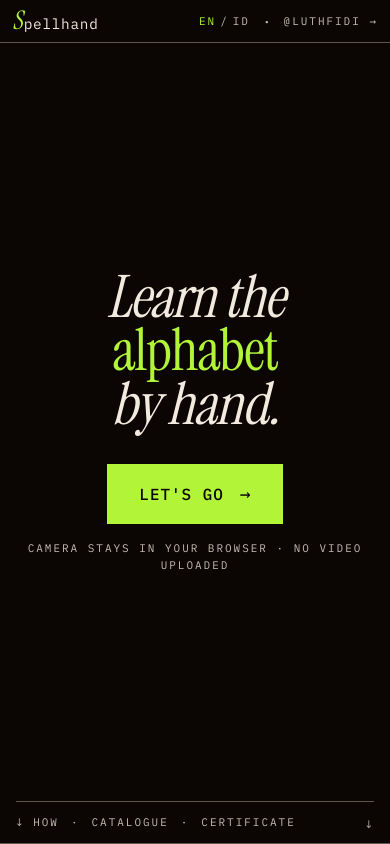
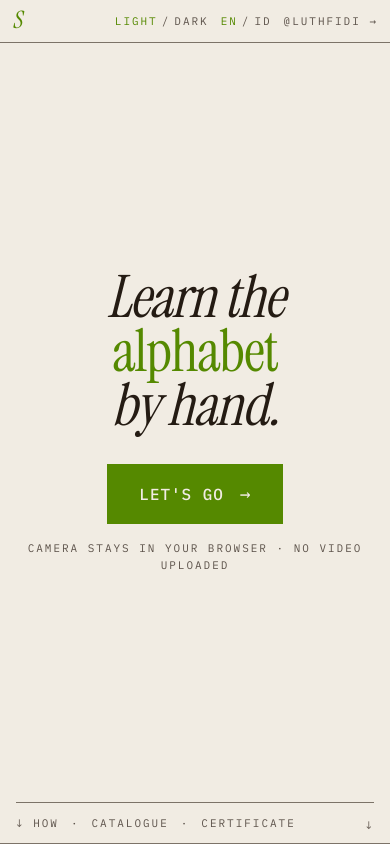
Before and after one commit to luthfidi/spellhand, a Next.js app: page / in a window 390 px wide. Shown: the top 844 px of the page. Built offline with nearby package versions, Linux system fonts and the light colour scheme; no server answers.

Commit message:
feat: add light mode and clean responsivities

```diff
--- a/app/_stages/challenge-stage.tsx
+++ b/app/_stages/challenge-stage.tsx
@@ -10,6 +10,7 @@ import { CameraGate } from "@/components/camera/camera-gate";
 import { SubCheckPanel } from "@/components/debug/sub-check-panel";
 import { ConfidenceDisplay } from "@/components/feedback/confidence-display";
 import { LockedRing } from "@/components/feedback/locked-ring";
+import { LocaleToggle } from "@/components/locale-toggle";
 import { LetterGlyph } from "@/components/specimen/letter-glyph";
 import { SpellhandMark } from "@/components/marks/spellhand-mark";
 import { useHandLandmarker } from "@/lib/mediapipe/use-hand-landmarker";
@@ -177,7 +178,13 @@ export function ChallengeStage({
           <span className="caption">
             {t("word_label", { current: pad2(wordIndex + 1), total: pad2(CHALLENGE.words.length) })}
           </span>
-          <span className="caption-acid">{t("challenge_label")}</span>
+          {/* Language stays reachable mid-challenge (English hints); the
+              CHALLENGE mode tag is decorative, so it drops off on phones. */}
+          <div className="flex items-center gap-3">
+            <span className="caption-acid hidden sm:inline">{t("challenge_label")}</span>
+            <span aria-hidden className="hidden text-bone-3 sm:inline">·</span>
+            <LocaleToggle />
+          </div>
         </div>
       </header>
 
@@ -198,6 +205,7 @@ export function ChallengeStage({
         </div>
 
         <div
+          data-theme="dark"
           className={cn(
             "relative overflow-hidden bg-black",
             hand === "right" ? "lg:order-2" : "lg:order-1",
--- a/app/_stages/hero-stage.tsx
+++ b/app/_stages/hero-stage.tsx
@@ -6,6 +6,7 @@ import { useTranslations } from "next-intl";
 import { SpellhandMark } from "@/components/marks/spellhand-mark";
 import { SpecimenSheet } from "@/components/specimen/specimen-sheet";
 import { LocaleToggle } from "@/components/locale-toggle";
+import { ThemeToggle } from "@/components/theme-toggle";
 import { STAGE_MOTION } from "./stage-motion";
 
 export function HeroStage() {
@@ -20,15 +21,23 @@ export function HeroStage() {
       {/* Edition strip */}
       <div className="ruled-b">
         <div className="mx-auto flex max-w-6xl items-center justify-between px-3 py-2 sm:px-6">
-          <SpellhandMark />
+          {/* Compact "S" on phones reclaims the width the toggles need. */}
+          <span className="sm:hidden">
+            <SpellhandMark compact />
+          </span>
+          <span className="hidden sm:inline-flex">
+            <SpellhandMark />
+          </span>
           <m.div
             initial={{ opacity: 0, x: 8 }}
             animate={{ opacity: 1, x: 0 }}
             transition={{ delay: 1.1, duration: 0.5 }}
             className="flex items-center gap-3 sm:gap-4"
           >
+            <ThemeToggle />
+            <span aria-hidden className="hidden text-bone-3 sm:inline">·</span>
             <LocaleToggle />
-            <span aria-hidden className="text-bone-3">·</span>
+            <span aria-hidden className="hidden text-bone-3 sm:inline">·</span>
             <a
               href="https://github.com/luthfidi"
               target="_blank"
--- a/app/_stages/play-stage.tsx
+++ b/app/_stages/play-stage.tsx
@@ -193,17 +193,25 @@ export function PlayStage({
       <SubCheckPanel target={targetLetter} subChecks={subChecks} confidence={confidence} />
 
       <header className="ruled-b sticky top-0 z-30 bg-ink/85 backdrop-blur-sm">
-        <div className="mx-auto grid h-12 max-w-6xl grid-cols-3 items-center px-4 sm:px-6">
-          <button onClick={onBack} className="caption justify-self-start hover:text-acid">
+        {/* justify-between (not a 3-col grid): the centred WORD/level group can
+            be wider than a third of the bar on mobile, so equal columns made it
+            collide with BACK / the toggle. Natural widths + space-between keeps
+            it visually centred (BACK ≈ the toggle) without overlap. */}
+        <div className="mx-auto flex h-12 max-w-6xl items-center justify-between px-4 sm:px-6">
+          <button onClick={onBack} className="caption hover:text-acid">
             {t("back")}
           </button>
-          <div className="flex items-center justify-center gap-2 justify-self-center">
+          <div className="flex items-center gap-2">
             <span className="caption">
               {t("word_label", { current: pad2(wordIndex + 1), total: pad2(level.words.length) })}
             </span>
             <span className="caption text-bone-3">L{level.number}</span>
           </div>
-          <LocaleToggle className="justify-self-end" />
+          {/* Theme lives only on the menu screens (Home / Levels) — during a
+              drill the language toggle is what matters (a learner who can't read
+              the English hints needs to switch mid-play), and keeping it alone
+              avoids the navbar colliding with the centred WORD / level on mobile. */}
+          <LocaleToggle />
         </div>
       </header>
 
@@ -224,6 +232,7 @@ export function PlayStage({
         </div>
 
         <div
+          data-theme="dark"
           className={cn(
             "relative overflow-hidden bg-black",
             hand === "right" ? "lg:order-2" : "lg:order-1",
--- a/app/globals.css
+++ b/app/globals.css
@@ -36,6 +36,77 @@
 @layer base {
   :root {
     color-scheme: dark;
+    /* Reference hand art is black line-work; on dark we invert it to warm
+       off-white. The light theme overrides this to keep it dark on cream. */
+    --img-reference-filter: invert(0.97) sepia(0.08) saturate(0.4);
+  }
+
+  /* Light mode — same warm editorial language as dark: a soft "paper" canvas
+     (toned down from pure cream so it's easy on the eyes), warm near-black
+     text, a deeper lime, and a dark reference filter. Tokens are semantic
+     (ink = canvas, bone = text), so flipping them cascades through every
+     utility without touching components.
+
+     Reached two ways:
+       1. No explicit choice → follow the device (:root:not([data-theme])).
+       2. User picked Light  → [data-theme="light"] overrides the device.
+     The [data-theme] selectors are element-level (not :root-only) on purpose:
+     the camera region opts back into dark via [data-theme="dark"] regardless
+     of the page theme, since it always shows a dark video feed. */
+  @media (prefers-color-scheme: light) {
+    :root:not([data-theme]) {
+      color-scheme: light;
+      --color-ink: oklch(0.945 0.013 85);
+      --color-ink-2: oklch(0.91 0.014 85);
+      --color-ink-3: oklch(0.875 0.016 85);
+      --color-rule: oklch(0.56 0.020 70);
+      --color-rule-soft: oklch(0.72 0.016 65);
+      --color-bone: oklch(0.23 0.020 60);
+      --color-bone-2: oklch(0.33 0.022 60);
+      --color-bone-3: oklch(0.45 0.018 65);
+      --color-acid: oklch(0.57 0.165 130);
+      --color-acid-dim: oklch(0.72 0.130 128);
+      --color-blood: oklch(0.55 0.205 25);
+      --color-amber: oklch(0.66 0.150 75);
+      --img-reference-filter: invert(0.1) sepia(0.12) saturate(0.6);
+    }
+  }
+
+  [data-theme="light"] {
+    color-scheme: light;
+    --color-ink: oklch(0.945 0.013 85);
+    --color-ink-2: oklch(0.91 0.014 85);
+    --color-ink-3: oklch(0.875 0.016 85);
+    --color-rule: oklch(0.56 0.020 70);
+    --color-rule-soft: oklch(0.72 0.016 65);
+    --color-bone: oklch(0.23 0.020 60);
+    --color-bone-2: oklch(0.33 0.022 60);
+    --color-bone-3: oklch(0.45 0.018 65);
+    --color-acid: oklch(0.57 0.165 130);
+    --color-acid-dim: oklch(0.72 0.130 128);
+    --color-blood: oklch(0.55 0.205 25);
+    --color-amber: oklch(0.66 0.150 75);
+    --img-reference-filter: invert(0.1) sepia(0.12) saturate(0.6);
+  }
+
+  /* Force dark tokens — used on the camera region so its overlays stay legible
+     over the (always-dark) video feed, and on <html> when the user picks Dark
+     while their device prefers light. Mirrors the @theme dark defaults. */
+  [data-theme="dark"] {
+    color-scheme: dark;
+    --color-ink: oklch(0.13 0.012 60);
+    --color-ink-2: oklch(0.17 0.015 60);
+    --color-ink-3: oklch(0.21 0.018 60);
+    --color-rule: oklch(0.46 0.018 70);
+    --color-rule-soft: oklch(0.36 0.015 65);
+    --color-bone: oklch(0.94 0.018 80);
+    --color-bone-2: oklch(0.88 0.020 80);
+    --color-bone-3: oklch(0.80 0.015 75);
+    --color-acid: oklch(0.89 0.215 128);
+    --color-acid-dim: oklch(0.65 0.155 128);
+    --color-blood: oklch(0.66 0.205 25);
+    --color-amber: oklch(0.80 0.155 80);
+    --img-reference-filter: invert(0.97) sepia(0.08) saturate(0.4);
   }
 
   html,
--- a/app/layout.tsx
+++ b/app/layout.tsx
@@ -1,7 +1,9 @@
 import type { Metadata, Viewport } from "next";
 import { Instrument_Serif, IBM_Plex_Mono } from "next/font/google";
+import { cookies } from "next/headers";
 import { NextIntlClientProvider } from "next-intl";
 import { getLocale, getMessages, getTranslations } from "next-intl/server";
+import { THEME_COOKIE, isTheme } from "@/lib/theme";
 import { ErrorBoundary } from "@/components/error-boundary";
 import { MotionProvider } from "@/components/motion-provider";
 import { ServiceWorkerRegister } from "@/components/service-worker-register";
@@ -52,8 +54,11 @@ export async function generateMetadata(): Promise<Metadata> {
 }
 
 export const viewport: Viewport = {
-  themeColor: "#1a1612",
-  colorScheme: "dark",
+  themeColor: [
+    { media: "(prefers-color-scheme: dark)", color: "#1a1612" },
+    { media: "(prefers-color-scheme: light)", color: "#f5f0e6" },
+  ],
+  colorScheme: "light dark",
   width: "device-width",
   initialScale: 1,
 };
@@ -65,9 +70,15 @@ export default async function RootLayout({
 }) {
   const locale = await getLocale();
   const messages = await getMessages();
+  const themeCookie = (await cookies()).get(THEME_COOKIE)?.value;
+  const theme = isTheme(themeCookie) ? themeCookie : undefined;
 
   return (
-    <html lang={locale} className={`${display.variable} ${mono.variable}`}>
+    <html
+      lang={locale}
+      className={`${display.variable} ${mono.variable}`}
+      data-theme={theme}
+    >
       <head>
         {/* MediaPipe model + WASM live on these CDNs. Establishing the TLS
             handshake early shaves ~100–300ms off the first /play visit. */}
--- a/app/practice/[letter]/practice-session.tsx
+++ b/app/practice/[letter]/practice-session.tsx
@@ -14,6 +14,7 @@ import { LockedRing } from "@/components/feedback/locked-ring";
 import { LetterGlyph } from "@/components/specimen/letter-glyph";
 import { LetterImage } from "@/components/reference/letter-image";
 import { SpellhandMark } from "@/components/marks/spellhand-mark";
+import { LocaleToggle } from "@/components/locale-toggle";
 import { useHandLandmarker } from "@/lib/mediapipe/use-hand-landmarker";
 import { useHandPreference } from "@/lib/hooks/use-hand-preference";
 import { classifyAgainstTarget } from "@/lib/recognition/classify";
@@ -106,18 +107,30 @@ export function PracticeSession({ meta }: { meta: LetterMeta }) {
       {/* Compact header — wordmark + NATO + hand toggle + end */}
       <header className="ruled-b sticky top-0 z-30 bg-ink/85 backdrop-blur-sm">
         <div className="mx-auto flex h-12 max-w-6xl items-center justify-between px-4 sm:px-6">
-          <SpellhandMark href="/" />
-          <span className="caption">
+          {/* Compact "S" on phones — the count + controls need the width. */}
+          <span className="sm:hidden">
+            <SpellhandMark href="/" compact />
+          </span>
+          <span className="hidden sm:inline-flex">
+            <SpellhandMark href="/" />
+          </span>
+          {/* Drop the NATO word on phones (locale-neutral short form) so the
+              language toggle + END fit. Full count returns at sm+. */}
+          <span className="caption sm:hidden">§ {pad2(meta.index)} / 24</span>
+          <span className="caption hidden sm:inline">
             {t("header_count", { index: pad2(meta.index), nato: meta.nato.toUpperCase() })}
           </span>
           <div className="flex items-center gap-3 sm:gap-5">
+            {/* Hidden on phones to keep the bar from overflowing; the hand
+                preference is still adjustable from the Levels modal. */}
             <button
               onClick={() => setHand(hand === "right" ? "left" : "right")}
-              className="caption hover:text-acid"
+              className="caption hidden hover:text-acid sm:inline"
               aria-label={t("toggle_hand_label")}
             >
               {hand === "right" ? t("right_handed") : t("left_handed")}
             </button>
+            <LocaleToggle />
             <Link href="/" className="caption hover:text-acid">
               {t("end")}
             </Link>
@@ -139,6 +152,7 @@ export function PracticeSession({ meta }: { meta: LetterMeta }) {
 
         {/* Camera */}
         <div
+          data-theme="dark"
           className={cn(
             "relative overflow-hidden bg-black",
             hand === "right" ? "lg:order-2" : "lg:order-1",
--- a/components/reference/letter-image.tsx
+++ b/components/reference/letter-image.tsx
@@ -58,7 +58,7 @@ export function LetterImage({
       loading={priority ? "eager" : "lazy"}
       fetchPriority={priority ? "high" : "auto"}
       decoding="async"
-      className="max-h-[22vh] max-w-[55vw] object-contain [filter:invert(0.97)_sepia(0.08)_saturate(0.4)] [width:auto] [height:auto] sm:max-h-full sm:max-w-full"
+      className="max-h-[22vh] max-w-[55vw] object-contain [filter:var(--img-reference-filter)] [width:auto] [height:auto] sm:max-h-full sm:max-w-full"
       style={style}
       draggable={false}
     />
--- /dev/null
+++ b/components/theme-toggle.tsx
@@ -0,0 +1,55 @@
+"use client";
+
+import { useEffect, useState } from "react";
+import { THEME_COOKIE, THEMES, type Theme } from "@/lib/theme";
+import { cn } from "@/lib/utils";
+
+export function ThemeToggle({ className }: { className?: string }) {
+  // null until mounted — keeps the SSR markup stable (no hydration mismatch),
+  // then resolves to the real active theme on the client.
+  const [theme, setTheme] = useState<Theme | null>(null);
+
+  useEffect(() => {
+    // An explicit choice (server-rendered from the cookie) wins; otherwise
+    // mirror the device preference so the active pill reflects what's on screen.
+    const explicit = document.documentElement.dataset.theme;
+    if (explicit === "light" || explicit === "dark") {
+      setTheme(explicit);
+    } else {
+      const prefersDark = window.matchMedia("(prefers-color-scheme: dark)").matches;
+      setTheme(prefersDark ? "dark" : "light");
+    }
+  }, []);
+
+  const apply = (next: Theme) => {
+    setTheme(next);
+    document.documentElement.dataset.theme = next;
+    document.cookie = `${THEME_COOKIE}=${next};path=/;max-age=${60 * 60 * 24 * 365};samesite=lax`;
+  };
+
+  return (
+    <span className={cn("caption inline-flex items-center gap-1", className)}>
+      {THEMES.map((value, i) => {
+        const active = value === theme;
+        return (
+          <span key={value} className="inline-flex items-center gap-1">
+            {i > 0 ? <span aria-hidden className="text-bone-3">/</span> : null}
+            <button
+              type="button"
+              onClick={() => {
+                if (!active) apply(value);
+              }}
+              aria-pressed={active}
+              className={cn(
+                "uppercase transition-colors",
+                active ? "text-acid" : "text-bone-3 hover:text-bone",
+              )}
+            >
+              {value}
+            </button>
+          </span>
+        );
+      })}
+    </span>
+  );
+}
--- /dev/null
+++ b/lib/theme.ts
@@ -0,0 +1,8 @@
+export const THEMES = ["light", "dark"] as const;
+export type Theme = (typeof THEMES)[number];
+
+export const THEME_COOKIE = "spellhand_theme";
+
+export function isTheme(value: string | undefined): value is Theme {
+  return value === "light" || value === "dark";
+}
```
Also changed, not shown: app/_stages/level-select-stage.tsx (+11 -2 lines).
